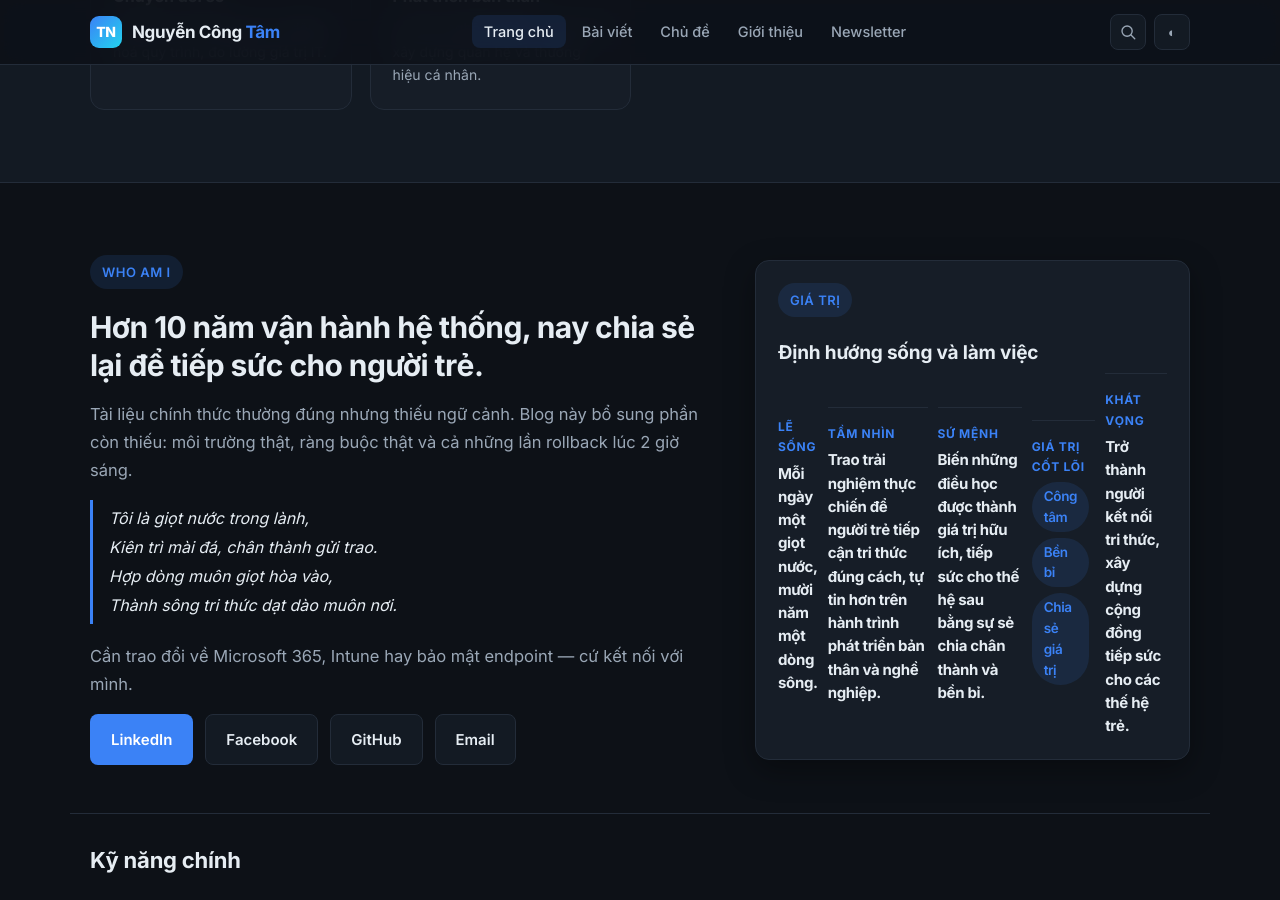
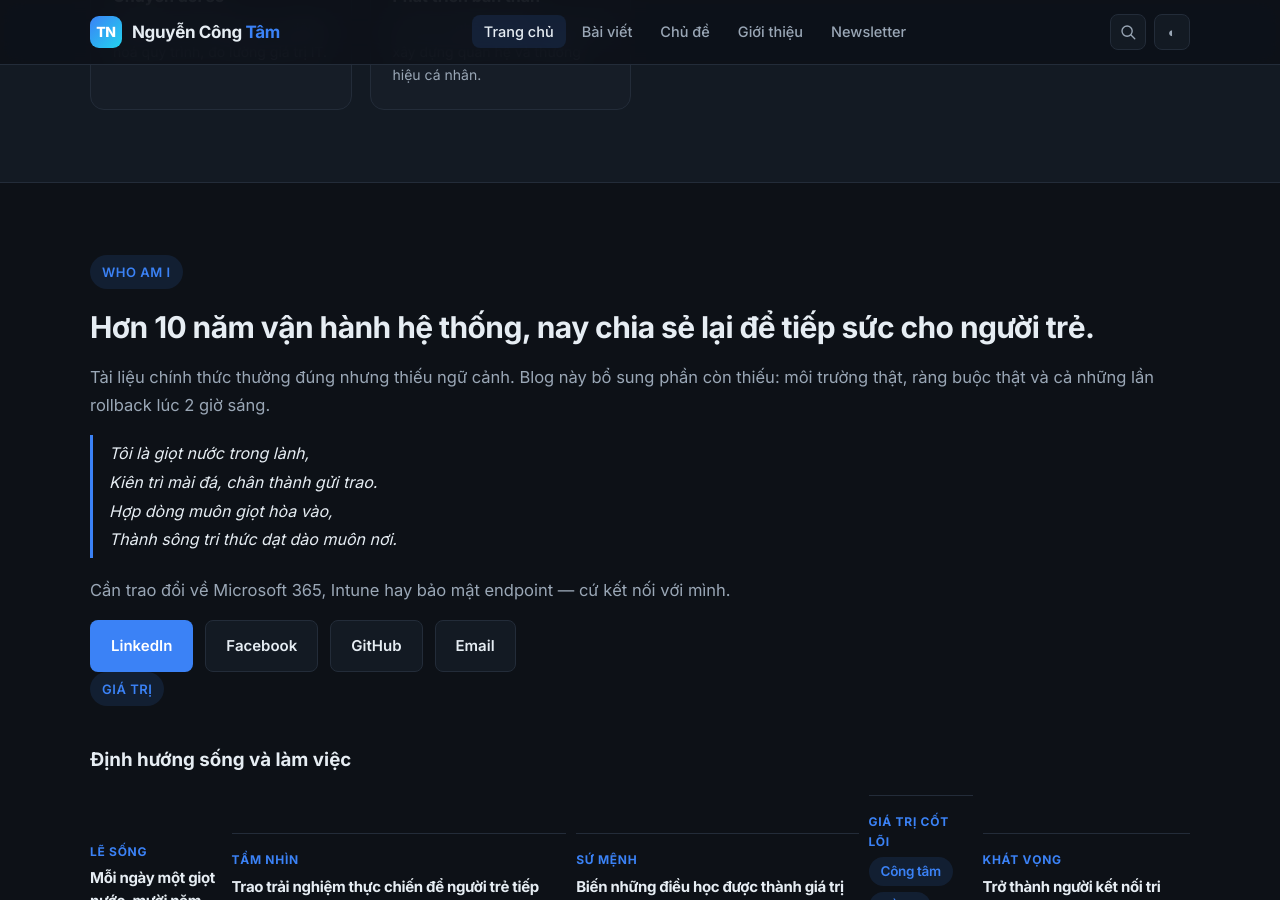
Before and after one commit to congtamsoul/congtamsoul.github.io, a Jekyll site: the page built from index.html, in a window 1280 px wide and 900 px high, scrolled down 4379 px. Built offline with Jekyll 4.4.1, drawn with Linux system fonts in a browser that asks for light colours.

Commit message:
Rework the About section to place values card beneath Who Am I and improve layout polish

```diff
--- a/index.html
+++ b/index.html
@@ -134,8 +134,8 @@ og_description: "Kinh nghiệm thực chiến về Microsoft 365, Intune, Window
 
 <!-- ============================================================= ABOUT -->
 <section class="section" id="about">
-  <div class="container hero-grid">
-    <div>
+  <div class="container about-shell">
+    <div class="about-intro">
       <span class="eyebrow">Who Am I</span>
       <h2 class="about-title">Hơn 10 năm vận hành hệ thống, nay chia sẻ lại để tiếp sức cho người trẻ.</h2>
       <p class="about-text">
@@ -159,7 +159,7 @@ og_description: "Kinh nghiệm thực chiến về Microsoft 365, Intune, Window
       </div>
     </div>
 
-    <aside class="hero-card values-card">
+    <aside class="values-card">
       <div class="brand-header">
         <span class="eyebrow eyebrow-soft">Giá trị</span>
         <h3>Định hướng sống và làm việc</h3>
@@ -186,7 +186,7 @@ og_description: "Kinh nghiệm thực chiến về Microsoft 365, Intune, Window
             <span class="pill">Chia sẻ giá trị</span>
           </dd>
         </div>
-        <div class="brand-item">
+        <div class="brand-item brand-item-wide">
           <dt>Khát vọng</dt>
           <dd>Trở thành người kết nối tri thức, xây dựng cộng đồng tiếp sức cho các thế hệ trẻ.</dd>
         </div>
```
